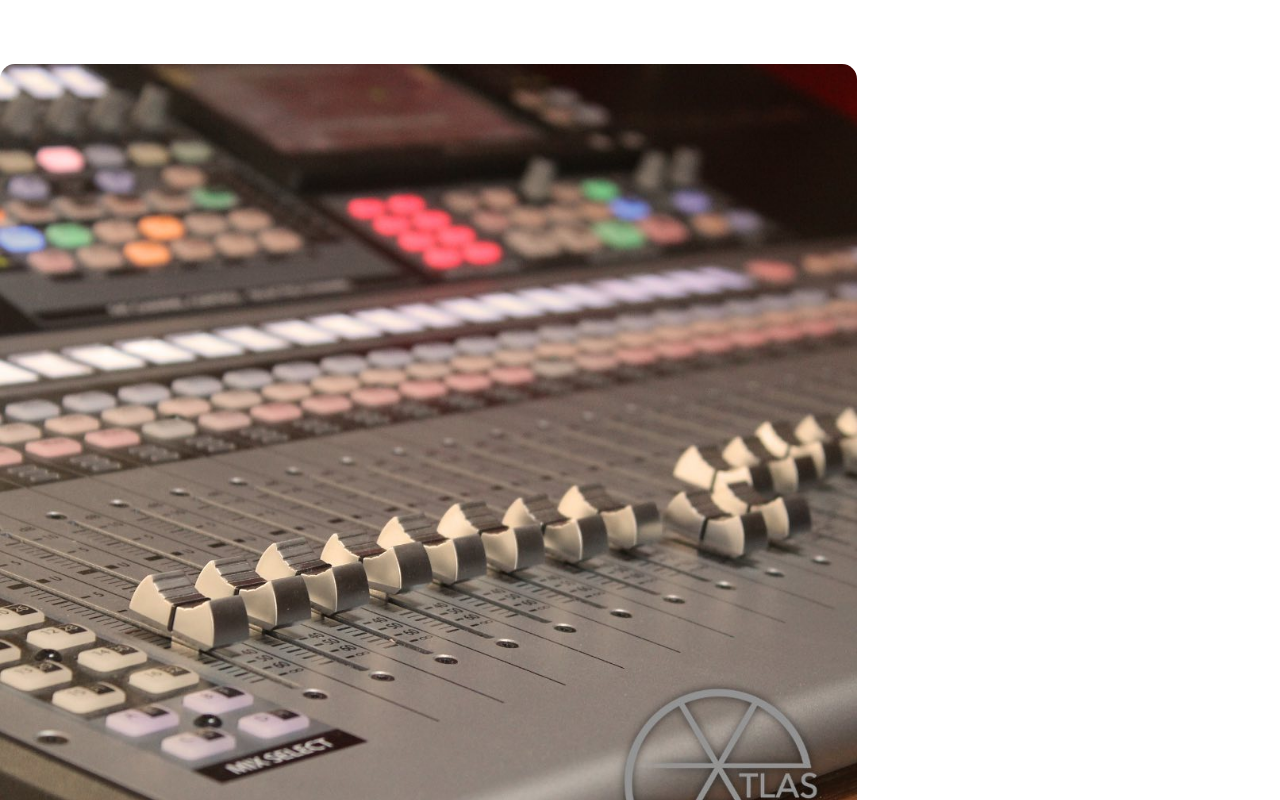
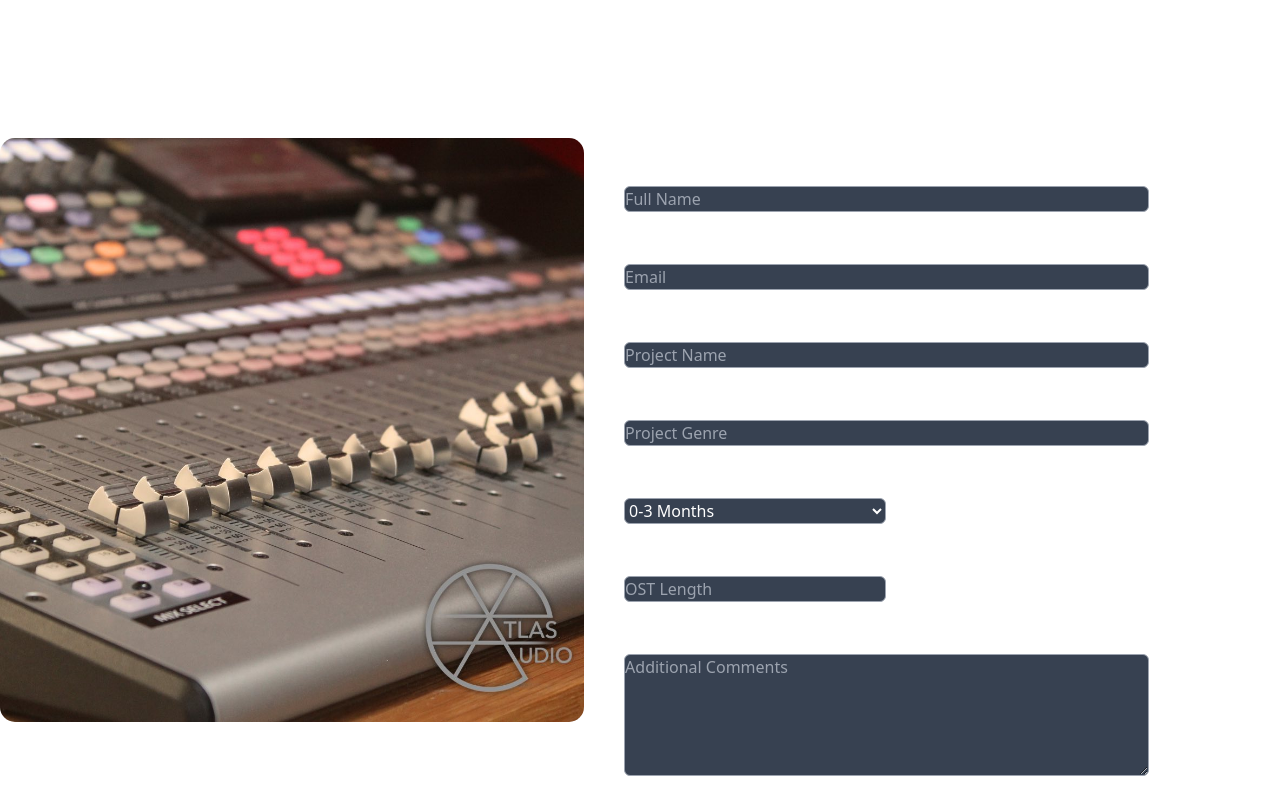
Before and after one commit to Norman-Ben/atlas_audio_website, a Next.js app: page /components/QuoteForm in a window 1280 px wide. Shown: the top 800 px of the page. Built offline with nearby package versions, Linux system fonts and the light colour scheme.

Commit message:
add new quote button and form

```diff
--- a/pages/components/PricingSlider.js
+++ b/pages/components/PricingSlider.js
@@ -52,6 +52,11 @@ export default function PricingSlider() {
         text="Contact Us"
         link="mailto:contact@atlas-audio.co.uk"
       />
+      <ContactUsButton
+        styles={'mt-5 mx-2'}
+        text="Indie Dev Quote"
+        link="/quote"
+      />
     </div>
   );
 }
--- a/pages/components/QuoteForm.js
+++ b/pages/components/QuoteForm.js
@@ -16,7 +16,84 @@ export default function QuoteForm() {
       </div>
       <form>
         <div className={layout.sectionInfo}>
-          <h2 className={styles.heading2}>Health Home Truths</h2>
+          <h2 className={styles.heading2}>
+            Tell us about you and your project
+          </h2>
+          <label htmlFor="name" className="block text-dimWhite mt-5">
+            Name
+          </label>
+          <input
+            type="text"
+            placeholder="Full Name"
+            id="name"
+            className="mt-2 w-[80%] rounded-md border border-gray-400 text-white bg-gray-700"
+          ></input>
+          <label htmlFor="email" className="block text-dimWhite mt-5">
+            Email
+          </label>
+          <input
+            type="email"
+            placeholder="Email"
+            id="email"
+            className="mt-2 w-[80%] rounded-md border border-gray-400 text-white bg-gray-700"
+          ></input>
+          <label htmlFor="projectName" className="block text-dimWhite mt-5">
+            Name of Project
+          </label>
+          <input
+            type="text"
+            id="projectName"
+            name="projectName"
+            placeholder="Project Name"
+            className="mt-2 w-[80%] rounded-md border border-gray-400 text-white bg-gray-700"
+          ></input>
+          <label htmlFor="projectName" className="block text-dimWhite mt-5">
+            Genre of Project
+          </label>
+          <input
+            type="text"
+            id="projectGenre"
+            name="projectGenre"
+            placeholder="Project Genre"
+            className="mt-2 w-[80%] rounded-md border border-gray-400 text-white bg-gray-700"
+          ></input>
+          <label htmlFor="DevTime" className="block text-dimWhite mt-5">
+            How long have you been in devleopment?
+          </label>
+          <select
+            name="DevTime"
+            id="DevTime"
+            className="mt-2 w-[40%] rounded-md border border-gray-400 text-white bg-gray-700"
+          >
+            <option value="0-3 Months">0-3 Months</option>
+            <option value="3-6 Months">3-6 Months</option>
+            <option value="6-12 Months">6-12 Months</option>
+            <option value="12+ Months">12+ Months</option>
+          </select>
+          <label htmlFor="projectLength" className="block text-dimWhite mt-5">
+            Estimated Length of OST (in minutes)
+          </label>
+          <input
+            type="number"
+            id="length"
+            placeholder="OST Length"
+            className="mt-2 w-[40%] rounded-md border border-gray-400 text-white bg-gray-700"
+          ></input>
+          <label
+            htmlFor="addtionalComments"
+            className="block text-dimWhite mt-5"
+          >
+            Addtional Comments
+          </label>
+          <textarea
+            name="addtionalComments"
+            id="addtionalComments"
+            cols="30"
+            rows="5"
+            placeholder="Additional Comments"
+            className="mt-2 w-[80%] rounded-md border border-gray-400 text-white bg-gray-700"
+          ></textarea>
+
           <div className={`${styles.paragraph} max-w-[470px] mt-5`}></div>
         </div>
       </form>
```
